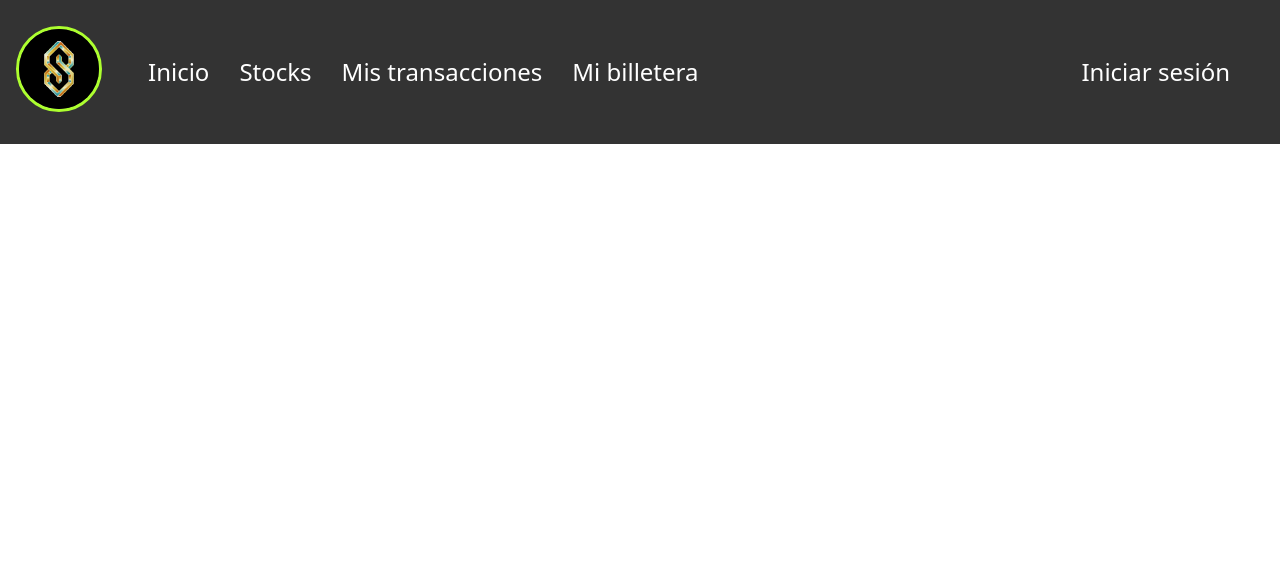
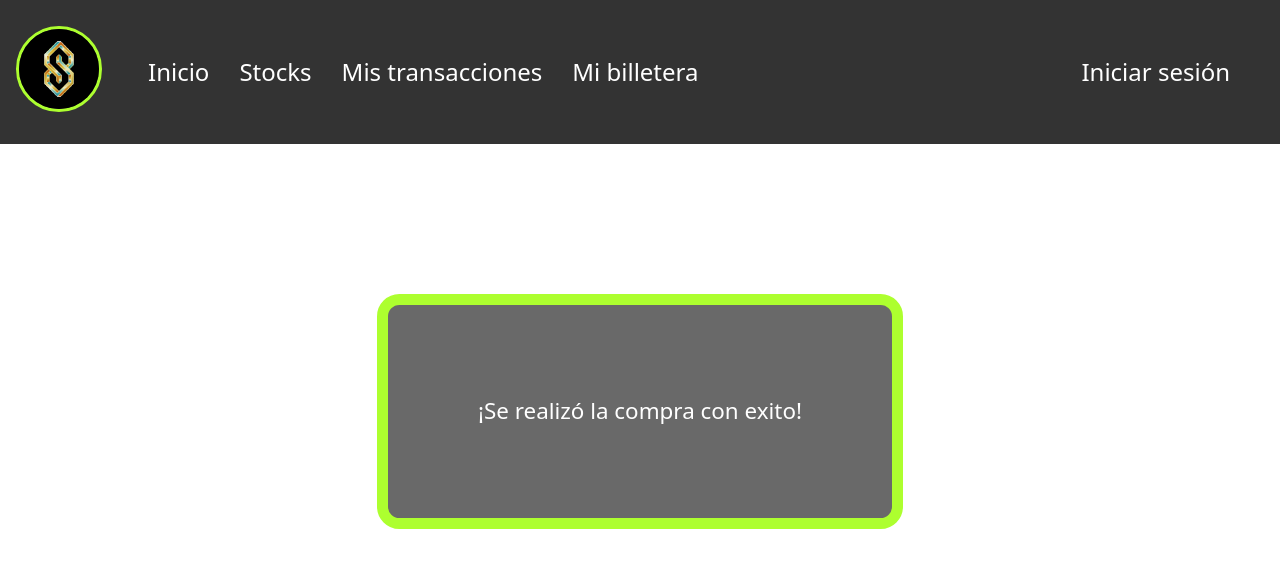
Before and after one commit to 0Cris0/Arqui-G28-FE, a React (Vite) app: page /webpay/approve in a window 1280 px wide. Shown: the top 568 px of the page. Built offline with nearby package versions, Linux system fonts and the light colour scheme; no server answers; sample sign-in values are in the browser's storage.

Commit message:
detalles

```diff
--- a/src/components/messagebox.jsx
+++ b/src/components/messagebox.jsx
@@ -1,5 +1,4 @@
 import React from 'react';
-import '../styles/buttons.css';
 
 export const MessageBox = ({ children }) => {
   return (
--- /dev/null
+++ b/src/pages/WebPayApprove.jsx
@@ -0,0 +1,29 @@
+import React, { useEffect } from 'react';
+import { useNavigate } from 'react-router-dom';
+
+import '../styles/pages/webpay.css'
+import '../styles/buttons.css';
+
+// Componente MessageBox con la clase que diste
+const MessageBox = ({ children }) => {
+  return (
+    <div className="contenedor_message">
+      {children}
+    </div>
+  );
+};
+
+export const WebPayApprove = () => {
+  const navigate = useNavigate();
+
+  useEffect(() => {
+    const token = localStorage.getItem('token'); // Obtenemos el token
+    if (!token) {
+      navigate('/login'); // Redirigimos si no hay token
+    }
+  }, [navigate]);
+
+  return <MessageBox> ¡Se realizó la compra con exito! </MessageBox>;
+};
+
+export default WebPayApprove;
--- a/src/pages/WebPay.jsx
+++ b/src/pages/WebPayFail.jsx
@@ -13,7 +13,7 @@ const MessageBox = ({ children }) => {
   );
 };
 
-export const WebPay = () => {
+export const WebPayFail = () => {
   const navigate = useNavigate();
 
   useEffect(() => {
@@ -23,7 +23,7 @@ export const WebPay = () => {
     }
   }, [navigate]);
 
-  return <MessageBox> Mensaje variado si se aprobo o no </MessageBox>;
+  return <MessageBox> Oh oh, falló la compra ._.</MessageBox>;
 };
 
-export default WebPay;
+export default WebPayFail;
--- a/src/router.jsx
+++ b/src/router.jsx
@@ -10,7 +10,8 @@ import LoginPage from './pages/LoginPage';
 import SignUpPage from './pages/SignUpPage';
 import WalletDetails from './pages/WalletPage';
 import ProfilePage from './pages/ProfilePage';
-import WebPay from './pages/WebPay';
+import WebPayApprove from './pages/WebPayApprove';
+import WebPayFail from './pages/WebPayFail';
 
 function App() {
   return (
@@ -27,7 +28,8 @@ function App() {
         <Route path="/signup" element={<SignUpPage />} />
         <Route path="/wallet" element={<WalletDetails />} />
         <Route path="/profile" element={<ProfilePage />} />
-        <Route path="/webpay" element={<WebPay />} />
+        <Route path="/webpay/approve" element={<WebPayApprove />} />
+        <Route path="/webpay/fail" element={<WebPayFail />} />
       </Routes>
     </Router>
   );
--- a/src/styles/pages/webpay.css
+++ b/src/styles/pages/webpay.css
@@ -13,4 +13,8 @@
 
   border-radius: 1em;
   border: 0.5em solid greenyellow;
+
+  /* Texto dentro del contenedor */
+  color: white;
+  font-size: 1.4rem;
 }
```
Also changed, not shown: 2 other files (tests, documents, lock files or other folders).
